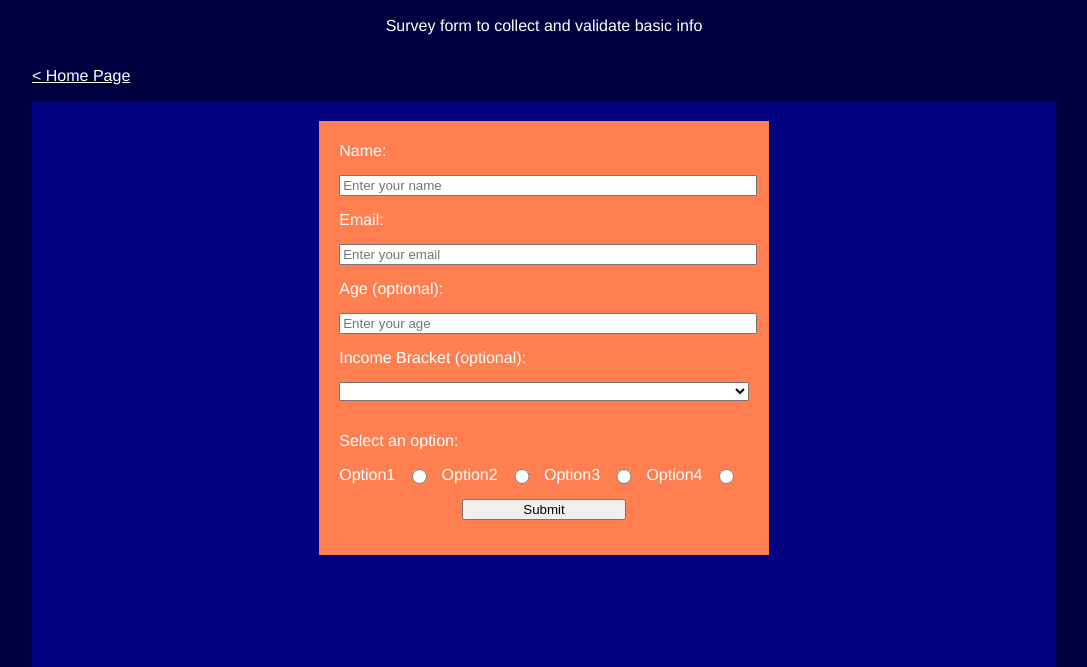
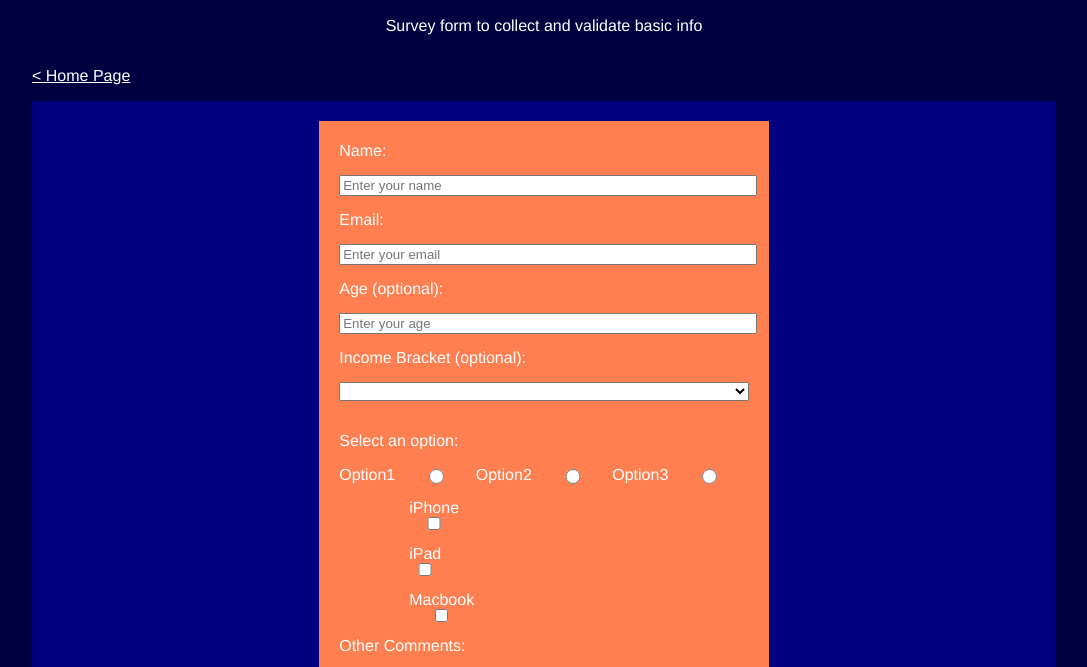
Before and after one commit to koray-eren/FCC-survey-form, a plain HTML site: page index.html in a window 1280 px wide. Shown: the part 87-754 px from the top of the page, without its empty margins (96-1183 px from the left). Drawn offline with Linux system fonts and the light colour scheme.

Commit message:
added textarea, checkboxes (incomplete styling)

```diff
--- a/index.html
+++ b/index.html
@@ -43,6 +43,7 @@ input:not([type=submit]){
 }
 input[type=submit]{
     align-self: center;
+    margin-top: 15px;
 }
 label:not(#radio-label){
     align-self: flex-start;
@@ -63,6 +64,18 @@ label:not(#radio-label){
 }
 #radio-heading{
     align-self: flex-start;
+}
+#checkbox-container{
+    display: flex;
+    flex-direction: column;
+    justify-content: flex-end;
+    margin-left: 70px;
+}
+input[type=checkbox]{
+    position: block;
+    left: 0px;
+    bottom: 190px;
+    margin: auto;
 }
 
 </style>
@@ -103,10 +116,22 @@ label:not(#radio-label){
                     <input type="radio" id="radio2" name="radio" value="Option2">
                     <label for="radio3">Option3</label>
                     <input type="radio" id="radio3" name="radio" value="Option3">
-                    <label for="radio4">Option4</label>
-                    <input type="radio" id="radio4" name="radio" value="Option4">
                 </div>
 
+                <div id="checkbox-container">
+                    <label for="device1"> iPhone
+                        <input type="checkbox" id="device1" name="device" value="iPhone">
+                    </label>
+                    <label for="device2"> iPad
+                        <input type="checkbox" id="device2" name="device" value="iPad">
+                    </label>
+                    <label for="device3">Macbook
+                        <input type="checkbox" id="device3" name="device" value="Macbook">
+                    </label>
+                </div>
+
+                <label for="textarea">Other Comments: </label>
+                <textarea name="textarea" id="textarea" cols="30" rows="10"></textarea>
                 <input type="submit" value="Submit">
             </form>
         </div>
```
